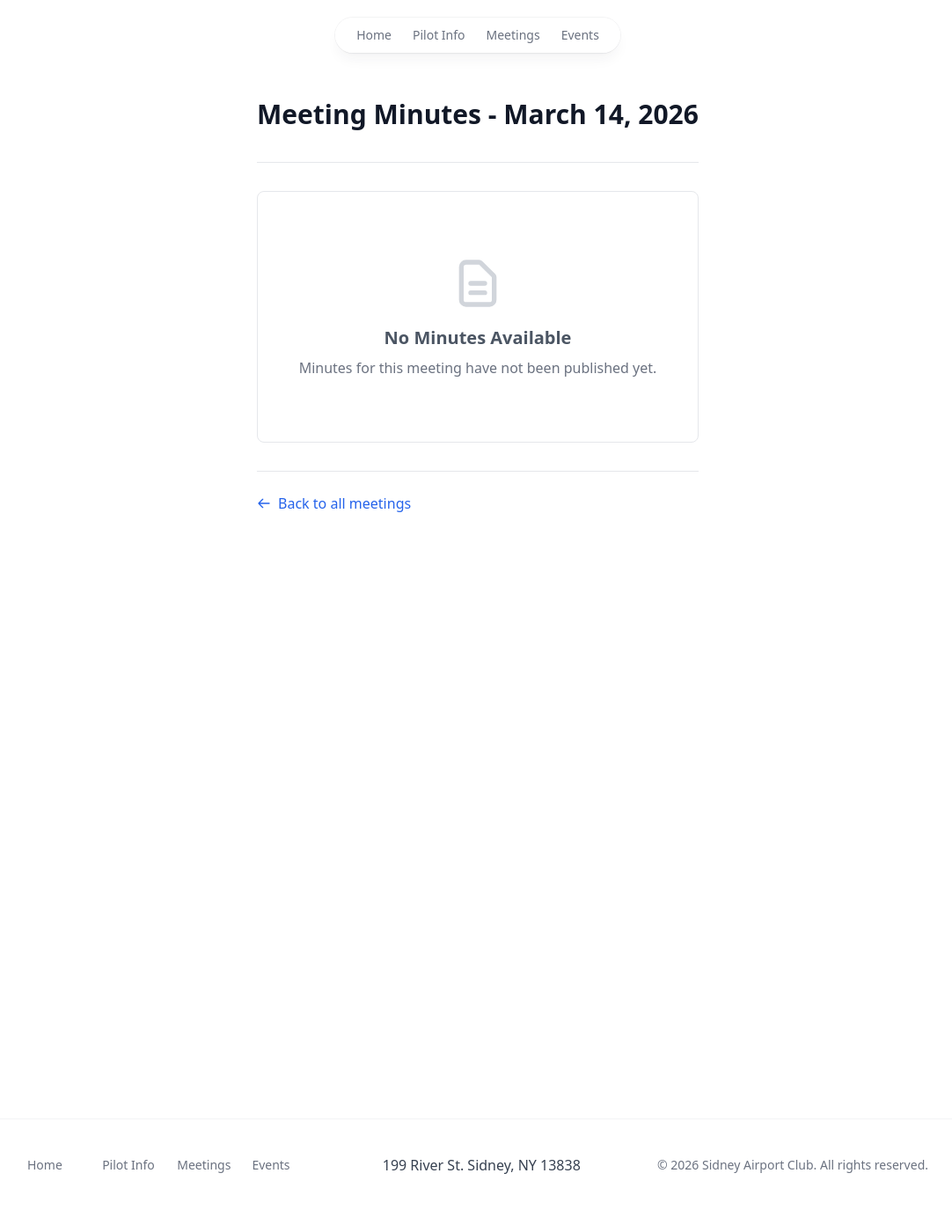
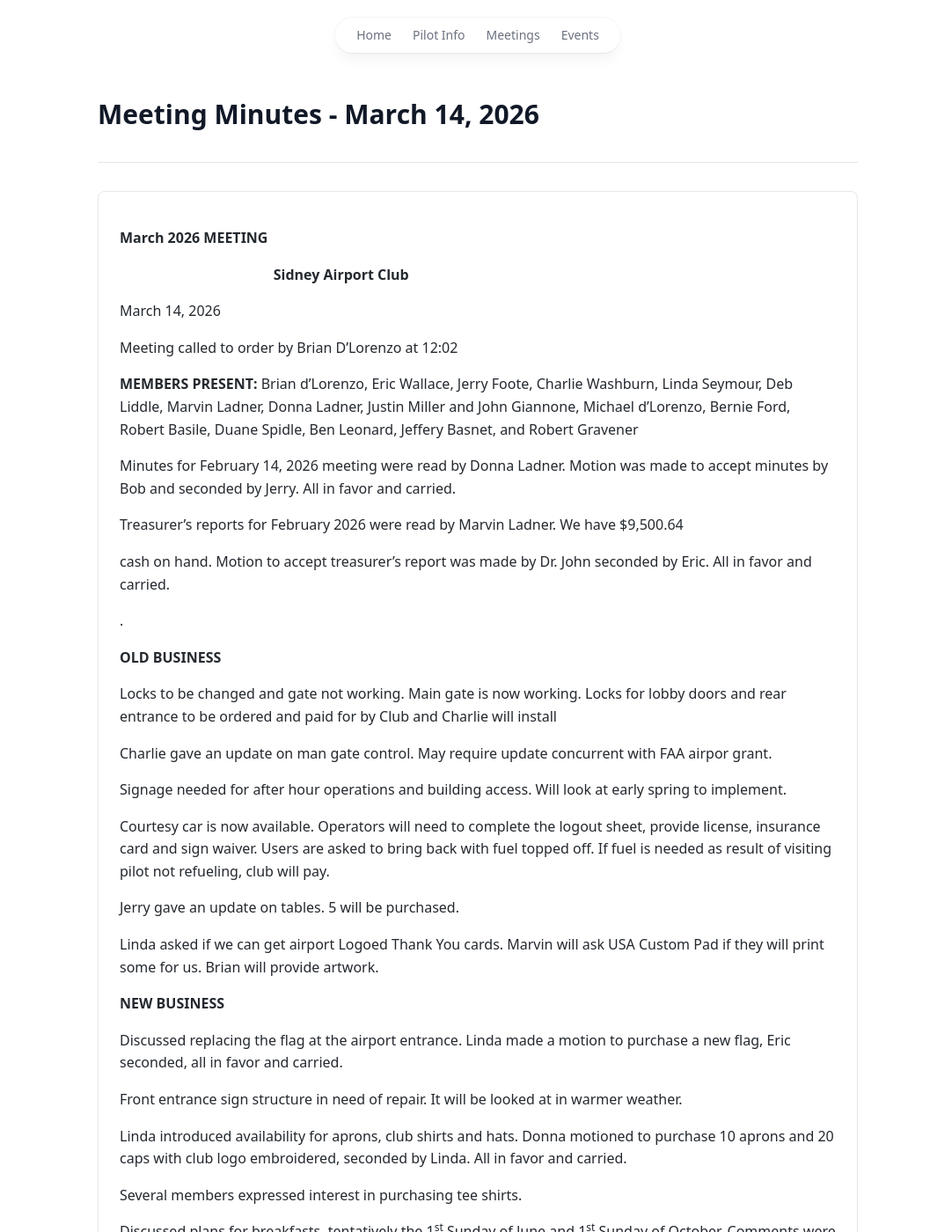
Before and after one commit to jmilljr24/sidney-airport-club, a Jekyll site: the page built from _meetings/2026-03-14.md, in a window 1280 px wide and 1400 px high. Shown: the whole window at 88% size, without its empty margins (97-1179 px from the left). Built offline with Jekyll 4.4.1, drawn with Linux system fonts in a browser that asks for light colours; some of the changed text lies outside the part shown.

Commit message:
Add new converted minutes and meeting files

```diff
--- /dev/null
+++ b/_includes/minutes/2026-03-14.md
@@ -0,0 +1,89 @@
+**March 2026 MEETING**
+
+**                                          Sidney Airport Club**
+
+March 14, 2026
+
+Meeting called to order by Brian D’Lorenzo at 12:02
+
+**MEMBERS PRESENT:** Brian d’Lorenzo, Eric Wallace, Jerry Foote, Charlie
+Washburn, Linda Seymour, Deb Liddle, Marvin Ladner, Donna Ladner, Justin
+Miller and John Giannone, Michael d’Lorenzo, Bernie Ford, Robert Basile,
+Duane Spidle, Ben Leonard, Jeffery Basnet, and Robert Gravener
+
+Minutes for February 14, 2026 meeting were read by Donna Ladner. Motion
+was made to accept minutes by Bob and seconded by Jerry. All in favor
+and carried.
+
+Treasurer’s reports for February 2026 were read by Marvin Ladner. We
+have \$9,500.64
+
+cash on hand. Motion to accept treasurer’s report was made by Dr. John
+seconded by Eric. All in favor and carried.
+
+.
+
+**OLD BUSINESS**
+
+Locks to be changed and gate not working. Main gate is now working.
+Locks for lobby doors and rear entrance to be ordered and paid for by
+Club and Charlie will install
+
+Charlie gave an update on man gate control. May require update
+concurrent with FAA airpor grant.
+
+Signage needed for after hour operations and building access. Will look
+at early spring to implement.
+
+Courtesy car is now available. Operators will need to complete the
+logout sheet, provide license, insurance card and sign waiver. Users are
+asked to bring back with fuel topped off. If fuel is needed as result of
+visiting pilot not refueling, club will pay.
+
+Jerry gave an update on tables. 5 will be purchased.
+
+Linda asked if we can get airport Logoed Thank You cards. Marvin will
+ask USA Custom Pad if they will print some for us. Brian will provide
+artwork.
+
+**NEW BUSINESS**
+
+Discussed replacing the flag at the airport entrance. Linda made a
+motion to purchase a new flag, Eric seconded, all in favor and carried.
+
+Front entrance sign structure in need of repair. It will be looked at in
+warmer weather.
+
+Linda introduced availability for aprons, club shirts and hats. Donna
+motioned to purchase 10 aprons and 20 caps with club logo embroidered,
+seconded by Linda. All in favor and carried.
+
+Several members expressed interest in purchasing tee shirts.
+
+Discussed plans for breakfasts, tentatively the 1<sup>st</sup> Sunday of
+June and 1<sup>st</sup> Sunday of October. Comments were made for added
+safety with children around planes. Bob will contact vendors. Justin
+will put on our website information on the breakfast. A motion was made
+to set the date for breakfast as June 7<sup>th</sup> and October
+4<sup>th</sup> by Charlie, seconded by Eric. All in favor and carried.
+
+Discussed advertising for new members in the Walton Reporter. We will
+invite a reporter to attend a future meeting.
+
+Bernie mentioned a new client is using the hanger for his business jet.
+He is planning usage into the summer. It was mentioned sending a letter
+from club to invite him to our breakfast.
+
+Jerry suggested building wooden racks for storage of our folding chairs.
+
+Deb commented on the need to improve the appearance of lobby. A lobby
+committee consisting of Linda, Deb and Dawn will look at ways to change
+and improve information for visiting pilots.
+
+Justin is featured in an EAA magazine regarding his home built plane.
+
+Motion to adjourn.
+
+Respectfully submitted,
+
+Donna Ladner, Secretary
--- a/_meetings/2026-03-14.md
+++ b/_meetings/2026-03-14.md
@@ -1,3 +1,4 @@
 ---
 date: 2026-03-14
+minutes_include: /minutes/2026-03-14.md
 ---
```
